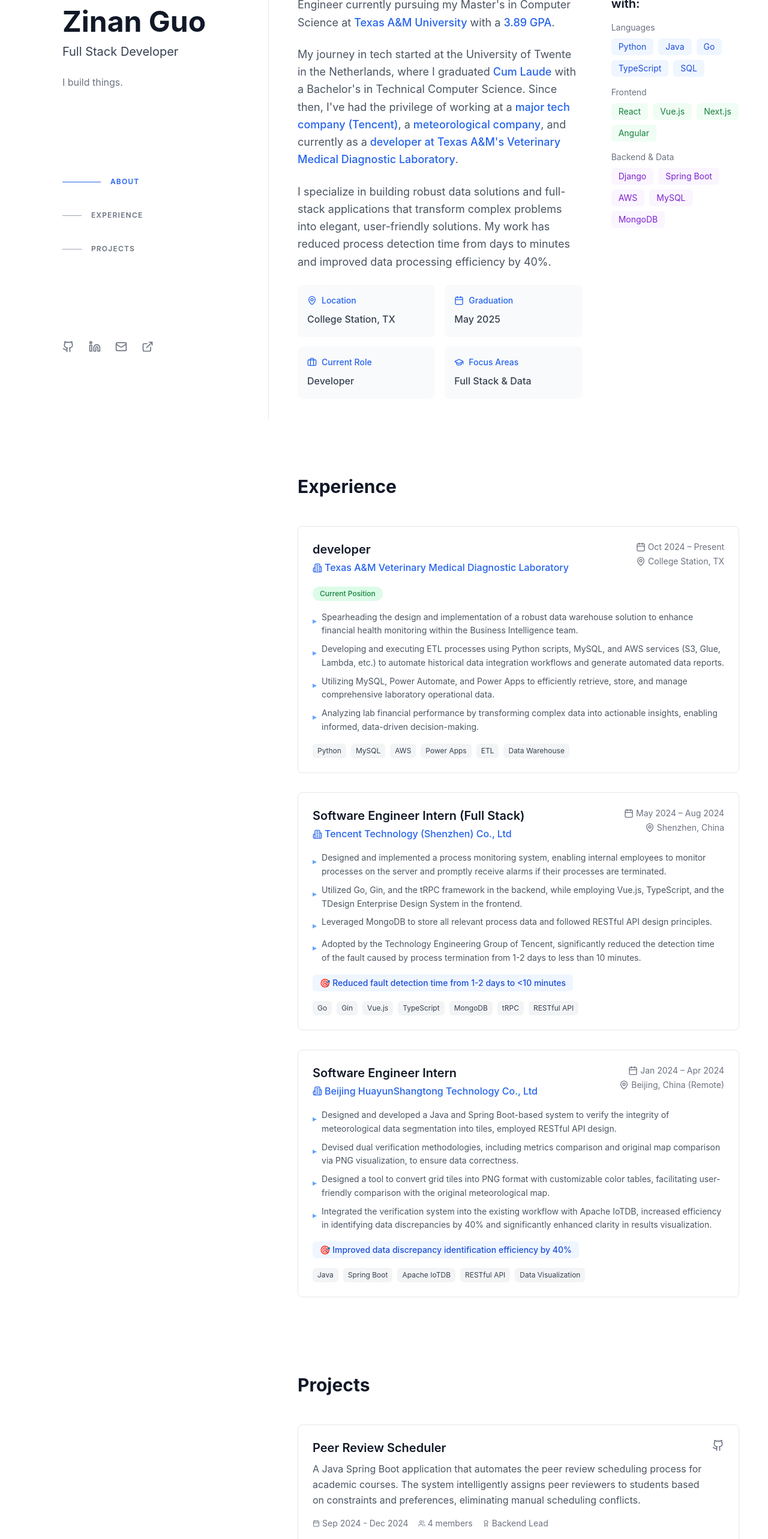
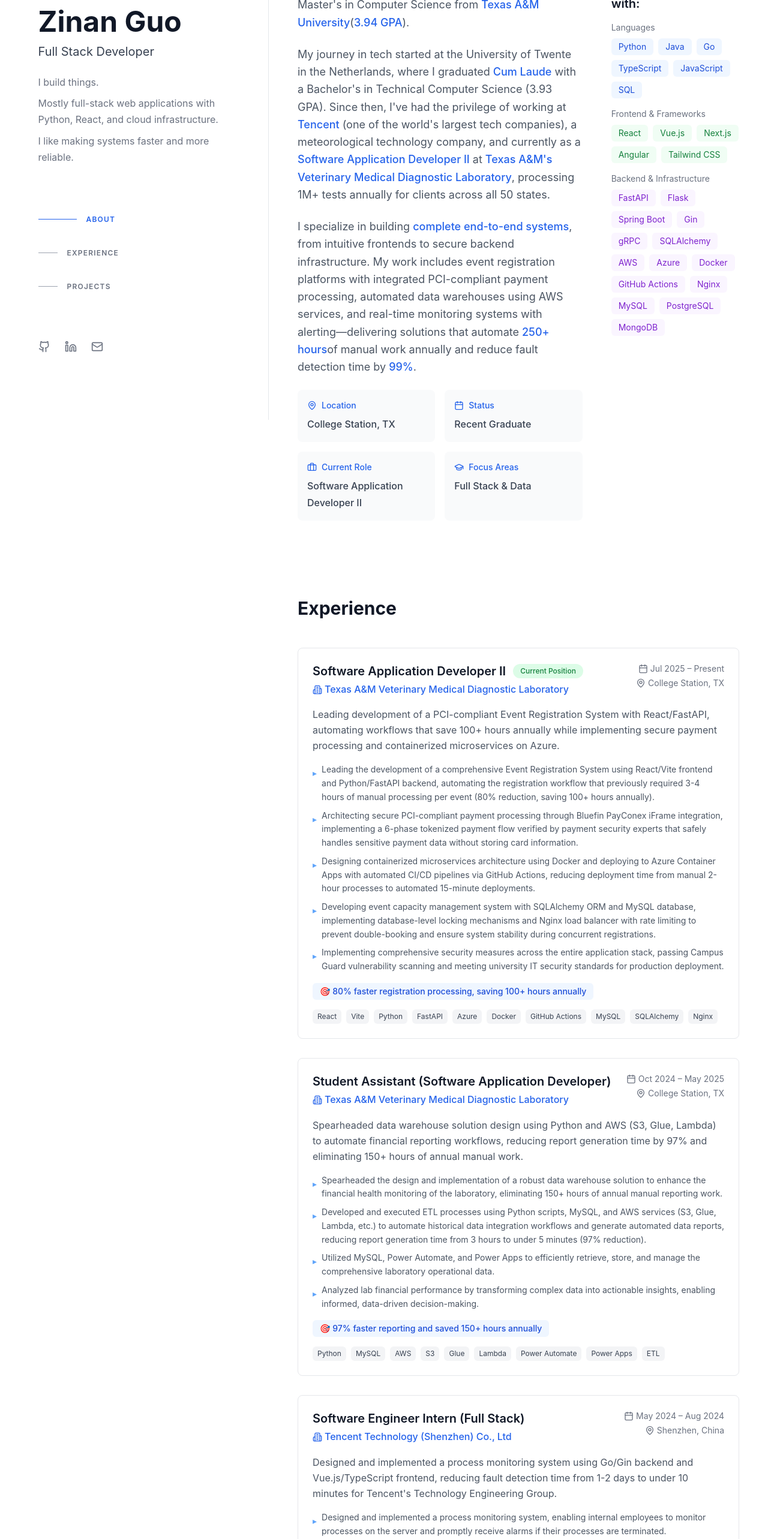
Before and after one commit to PinkGlove/portfolio, a Next.js app: page / in a window 1280 px wide. Shown: the part 100-2666 px from the top of the page at 60% size. Built offline with nearby package versions, Linux system fonts and the light colour scheme.

Commit message:
Update to the latest content

```diff
--- a/src/components/layout/Sidebar.tsx
+++ b/src/components/layout/Sidebar.tsx
@@ -1,6 +1,6 @@
 'use client';
 
-import { Github, Linkedin, Mail, ExternalLink } from 'lucide-react';
+import { Github, Linkedin, Mail } from 'lucide-react';
 import { useScrollSpy } from '@/lib/hooks/useScrollSpy';
 
 const navigationItems = [
@@ -39,9 +39,11 @@
           <p className="text-xl text-gray-700 mb-6">
             Full Stack Developer
           </p>
-          <p className="text-base text-gray-500 leading-relaxed max-w-xs">
-            I build things.
-          </p>
+          <div className="text-base text-gray-500 leading-relaxed max-w-xs space-y-2">
+            <p>I build things.</p>
+            <p>Mostly full-stack web applications with Python, React, and cloud infrastructure.</p>
+            <p>I like making systems faster and more reliable.</p>
+          </div>
         </div>
 
         {/* Middle Section - Navigation */}
@@ -102,15 +104,6 @@
             >
               <Mail size={20} />
             </button>
-            <a
-              href="/resume.pdf"
-              target="_blank"
-              rel="noopener noreferrer"
-              className="text-gray-500 hover:text-blue-600 transition-colors duration-200"
-              aria-label="Resume"
-            >
-              <ExternalLink size={20} />
-            </a>
           </div>
         </div>
       </div>
--- a/src/components/sections/About.tsx
+++ b/src/components/sections/About.tsx
@@ -12,23 +12,25 @@
           {/* Bio Column - Takes 2 columns */}
           <div className="lg:col-span-2 space-y-6">
             <p className="text-lg text-gray-600 leading-relaxed">
-              Hello! I'm a passionate Full Stack Developer and Data Engineer currently pursuing my
-              Master's in Computer Science at <span className="text-blue-600 font-medium">Texas A&M University</span> with
-              a <span className="text-blue-600 font-medium">3.89 GPA</span>.
+              Hello! I'm a passionate Full Stack Developer with a
+              Master's in Computer Science from <span className="text-blue-600 font-medium">Texas A&M University</span>
+              (<span className="text-blue-600 font-medium">3.94 GPA</span>).
             </p>
 
             <p className="text-lg text-gray-600 leading-relaxed">
               My journey in tech started at the University of Twente in the Netherlands, where I graduated
-              <span className="text-blue-600 font-medium"> Cum Laude</span> with a Bachelor's in Technical Computer Science.
-              Since then, I've had the privilege of working at a <span className="text-blue-600 font-medium">major tech company (Tencent)</span>,
-              a <span className="text-blue-600 font-medium">meteorological company</span>, and currently as a
-              <span className="text-blue-600 font-medium"> developer at Texas A&M's Veterinary Medical Diagnostic Laboratory</span>.
+              <span className="text-blue-600 font-medium"> Cum Laude</span> with a Bachelor's in Technical Computer Science (3.93 GPA).
+              Since then, I've had the privilege of working at <span className="text-blue-600 font-medium">Tencent</span> (one of the world's largest tech companies),
+              a meteorological technology company, and currently as a
+              <span className="text-blue-600 font-medium"> Software Application Developer II</span> at <span className="text-blue-600 font-medium">Texas A&M's Veterinary Medical Diagnostic Laboratory</span>, processing 1M+ tests annually for clients across all 50 states.
             </p>
 
             <p className="text-lg text-gray-600 leading-relaxed">
-              I specialize in building robust data solutions and full-stack applications that transform complex
-              problems into elegant, user-friendly solutions. My work has reduced process detection time from days
-              to minutes and improved data processing efficiency by 40%.
+              I specialize in building <span className="text-blue-600 font-medium">complete end-to-end systems</span>, from intuitive frontends to secure
+              backend infrastructure. My work includes event registration platforms with integrated
+              PCI-compliant payment processing, automated data warehouses using AWS services, and
+              real-time monitoring systems with alerting—delivering solutions that automate <span className="text-blue-600 font-medium">250+ hours</span>
+              of manual work annually and reduce fault detection time by <span className="text-blue-600 font-medium">99%</span>.
             </p>
 
             {/* Quick Info Cards */}
@@ -44,9 +46,9 @@
               <div className="p-4 bg-gray-50 rounded-lg">
                 <div className="flex items-center text-blue-600 mb-2">
                   <Calendar className="w-4 h-4 mr-2" />
-                  <span className="text-sm font-medium">Graduation</span>
+                  <span className="text-sm font-medium">Status</span>
                 </div>
-                <p className="text-gray-700 font-medium">May 2025</p>
+                <p className="text-gray-700 font-medium">Recent Graduate</p>
               </div>
 
               <div className="p-4 bg-gray-50 rounded-lg">
@@ -54,7 +56,7 @@
                   <Briefcase className="w-4 h-4 mr-2" />
                   <span className="text-sm font-medium">Current Role</span>
                 </div>
-                <p className="text-gray-700 font-medium">Developer</p>
+                <p className="text-gray-700 font-medium">Software Application Developer II</p>
               </div>
 
               <div className="p-4 bg-gray-50 rounded-lg">
@@ -76,7 +78,7 @@
                 <div>
                   <p className="text-sm text-gray-500 mb-2">Languages</p>
                   <div className="flex flex-wrap gap-2">
-                    {['Python', 'Java', 'Go', 'TypeScript', 'SQL'].map((skill) => (
+                    {['Python', 'Java', 'Go', 'TypeScript', 'JavaScript', 'SQL'].map((skill) => (
                       <span key={skill} className="px-3 py-1 bg-blue-50 text-blue-700 rounded-md text-sm">
                         {skill}
                       </span>
@@ -85,9 +87,9 @@
                 </div>
 
                 <div>
-                  <p className="text-sm text-gray-500 mb-2">Frontend</p>
+                  <p className="text-sm text-gray-500 mb-2">Frontend & Frameworks</p>
                   <div className="flex flex-wrap gap-2">
-                    {['React', 'Vue.js', 'Next.js', 'Angular'].map((skill) => (
+                    {['React', 'Vue.js', 'Next.js', 'Angular', 'Tailwind CSS'].map((skill) => (
                       <span key={skill} className="px-3 py-1 bg-green-50 text-green-700 rounded-md text-sm">
                         {skill}
                       </span>
@@ -96,9 +98,9 @@
                 </div>
 
                 <div>
-                  <p className="text-sm text-gray-500 mb-2">Backend & Data</p>
+                  <p className="text-sm text-gray-500 mb-2">Backend & Infrastructure</p>
                   <div className="flex flex-wrap gap-2">
-                    {['Django', 'Spring Boot', 'AWS', 'MySQL', 'MongoDB'].map((skill) => (
+                    {['FastAPI', 'Flask', 'Spring Boot', 'Gin', 'gRPC', 'SQLAlchemy', 'AWS', 'Azure', 'Docker', 'GitHub Actions', 'Nginx', 'MySQL', 'PostgreSQL', 'MongoDB'].map((skill) => (
                       <span key={skill} className="px-3 py-1 bg-purple-50 text-purple-700 rounded-md text-sm">
                         {skill}
                       </span>
--- a/src/components/sections/Experience.tsx
+++ b/src/components/sections/Experience.tsx
@@ -5,18 +5,37 @@
 
 const experiences = [
   {
-    title: 'developer',
+    title: 'Software Application Developer II',
     company: 'Texas A&M Veterinary Medical Diagnostic Laboratory',
     location: 'College Station, TX',
-    date: 'Oct 2024 – Present',
+    date: 'Jul 2025 – Present',
     current: true,
+    summary: 'Leading development of a PCI-compliant Event Registration System with React/FastAPI, automating workflows that save 100+ hours annually while implementing secure payment processing and containerized microservices on Azure.',
     description: [
-      'Spearheading the design and implementation of a robust data warehouse solution to enhance financial health monitoring within the Business Intelligence team.',
-      'Developing and executing ETL processes using Python scripts, MySQL, and AWS services (S3, Glue, Lambda, etc.) to automate historical data integration workflows and generate automated data reports.',
-      'Utilizing MySQL, Power Automate, and Power Apps to efficiently retrieve, store, and manage comprehensive laboratory operational data.',
-      'Analyzing lab financial performance by transforming complex data into actionable insights, enabling informed, data-driven decision-making.'
+      'Leading the development of a comprehensive Event Registration System using React/Vite frontend and Python/FastAPI backend, automating the registration workflow that previously required 3-4 hours of manual processing per event (80% reduction, saving 100+ hours annually).',
+      'Architecting secure PCI-compliant payment processing through Bluefin PayConex iFrame integration, implementing a 6-phase tokenized payment flow verified by payment security experts that safely handles sensitive payment data without storing card information.',
+      'Designing containerized microservices architecture using Docker and deploying to Azure Container Apps with automated CI/CD pipelines via GitHub Actions, reducing deployment time from manual 2-hour processes to automated 15-minute deployments.',
+      'Developing event capacity management system with SQLAlchemy ORM and MySQL database, implementing database-level locking mechanisms and Nginx load balancer with rate limiting to prevent double-booking and ensure system stability during concurrent registrations.',
+      'Implementing comprehensive security measures across the entire application stack, passing Campus Guard vulnerability scanning and meeting university IT security standards for production deployment.'
     ],
-    technologies: ['Python', 'MySQL', 'AWS', 'Power Apps', 'ETL', 'Data Warehouse']
+    technologies: ['React', 'Vite', 'Python', 'FastAPI', 'Azure', 'Docker', 'GitHub Actions', 'MySQL', 'SQLAlchemy', 'Nginx'],
+    achievement: '80% faster registration processing, saving 100+ hours annually'
+  },
+  {
+    title: 'Student Assistant (Software Application Developer)',
+    company: 'Texas A&M Veterinary Medical Diagnostic Laboratory',
+    location: 'College Station, TX',
+    date: 'Oct 2024 – May 2025',
+    current: false,
+    summary: 'Spearheaded data warehouse solution design using Python and AWS (S3, Glue, Lambda) to automate financial reporting workflows, reducing report generation time by 97% and eliminating 150+ hours of annual manual work.',
+    description: [
+      'Spearheaded the design and implementation of a robust data warehouse solution to enhance the financial health monitoring of the laboratory, eliminating 150+ hours of annual manual reporting work.',
+      'Developed and executed ETL processes using Python scripts, MySQL, and AWS services (S3, Glue, Lambda, etc.) to automate historical data integration workflows and generate automated data reports, reducing report generation time from 3 hours to under 5 minutes (97% reduction).',
+      'Utilized MySQL, Power Automate, and Power Apps to efficiently retrieve, store, and manage the comprehensive laboratory operational data.',
+      'Analyzed lab financial performance by transforming complex data into actionable insights, enabling informed, data-driven decision-making.'
+    ],
+    technologies: ['Python', 'MySQL', 'AWS', 'S3', 'Glue', 'Lambda', 'Power Automate', 'Power Apps', 'ETL'],
+    achievement: '97% faster reporting and saved 150+ hours annually'
   },
   {
     title: 'Software Engineer Intern (Full Stack)',
@@ -24,11 +43,12 @@
     location: 'Shenzhen, China',
     date: 'May 2024 – Aug 2024',
     current: false,
+    summary: 'Designed and implemented a process monitoring system using Go/Gin backend and Vue.js/TypeScript frontend, reducing fault detection time from 1-2 days to under 10 minutes for Tencent\'s Technology Engineering Group.',
     description: [
       'Designed and implemented a process monitoring system, enabling internal employees to monitor processes on the server and promptly receive alarms if their processes are terminated.',
-      'Utilized Go, Gin, and the tRPC framework in the backend, while employing Vue.js, TypeScript, and the TDesign Enterprise Design System in the frontend.',
-      'Leveraged MongoDB to store all relevant process data and followed RESTful API design principles.',
-      'Adopted by the Technology Engineering Group of Tencent, significantly reduced the detection time of the fault caused by process termination from 1-2 days to less than 10 minutes.'
+      'Utilized the TGET dial testing tool to verify whether a certain process is still running on the server, employed the Linux cmd client to automatically scan the existing processes on the server for users.',
+      'Utilized Go, Gin, and the tRPC framework in the backend, while employing Vue.js, TypeScript, and the TDesign Enterprise Design System in the frontend. Leveraged MongoDB to store all relevant process data and followed RESTful API design principles.',
+      'Adopted by the Technology Engineering Group of Tencent, significantly reduced the detection time of the fault caused by the termination of the process from 1-2 days to less than 10 minutes.'
     ],
     technologies: ['Go', 'Gin', 'Vue.js', 'TypeScript', 'MongoDB', 'tRPC', 'RESTful API'],
     achievement: 'Reduced fault detection time from 1-2 days to <10 minutes'
@@ -39,6 +59,7 @@
     location: 'Beijing, China (Remote)',
     date: 'Jan 2024 – Apr 2024',
     current: false,
+    summary: 'Developed a Java/Spring Boot verification system for meteorological data tile integrity, improving data discrepancy identification efficiency by 40% through dual verification methods and PNG visualization tools.',
     description: [
       'Designed and developed a Java and Spring Boot-based system to verify the integrity of meteorological data segmentation into tiles, employed RESTful API design.',
       'Devised dual verification methodologies, including metrics comparison and original map comparison via PNG visualization, to ensure data correctness.',
@@ -70,9 +91,16 @@
                   {/* Header */}
                   <div className="flex flex-wrap justify-between items-start mb-4">
                     <div>
-                      <h3 className="text-xl font-semibold text-gray-900">
-                        {exp.title}
-                      </h3>
+                      <div className="flex items-center gap-3 mb-1">
+                        <h3 className="text-xl font-semibold text-gray-900">
+                          {exp.title}
+                        </h3>
+                        {exp.current && (
+                          <span className="inline-block px-3 py-1 bg-green-100 text-green-700 text-xs font-medium rounded-full">
+                            Current Position
+                          </span>
+                        )}
+                      </div>
                       <div className="flex items-center gap-4 mt-1">
                         <span className="flex items-center text-blue-600 font-medium">
                           <Building2 className="w-4 h-4 mr-1" />
@@ -92,11 +120,11 @@
                     </div>
                   </div>
 
-                  {/* Current Badge */}
-                  {exp.current && (
-                    <span className="inline-block px-3 py-1 bg-green-100 text-green-700 text-xs font-medium rounded-full mb-4">
-                      Current Position
-                    </span>
+                  {/* Summary */}
+                  {exp.summary && (
+                    <p className="text-gray-600 leading-relaxed mb-4">
+                      {exp.summary}
+                    </p>
                   )}
 
                   {/* Description */}
--- a/src/components/sections/Projects.tsx
+++ b/src/components/sections/Projects.tsx
@@ -6,21 +6,21 @@
 const projects = [
   {
     title: 'Peer Review Scheduler',
-    description: 'A Java Spring Boot application that automates the peer review scheduling process for academic courses. The system intelligently assigns peer reviewers to students based on constraints and preferences, eliminating manual scheduling conflicts.',
+    description: 'A full-stack web application using Python/Flask backend and AngularJS frontend to automate peer review scheduling for academic courses, reducing manual scheduling time by 97% while eliminating human error in conflict detection.',
     longDescription: [
-      'Developed a constraint-based scheduling algorithm that considers student availability, workload balance, and conflict avoidance',
-      'Implemented RESTful APIs for seamless integration with existing academic management systems',
-      'Created an intuitive admin dashboard for managing review assignments and monitoring progress',
-      'Reduced scheduling time from hours to seconds while ensuring fair distribution of reviews'
+      'Architected a full-stack web application that reduced manual scheduling time by 97% (from 15-30 minutes to under 10 seconds) while eliminating human error in conflict detection',
+      'Developed a constraint satisfaction algorithm using Z3 Theorem Prover to generate optimal schedules for 500+ students per semester, ensuring zero scheduling conflicts through automated validation of room availability, time slot constraints, and peer review pairing rules',
+      'Implemented RESTful APIs with Flask blueprints following MVC architecture, enabling bidirectional data synchronization between preview and schedule tables with real-time validation and editing capabilities',
+      'Designed an intuitive single-page interface supporting dual input methods (Excel file upload and manual entry), featuring editable tables with interactive cell highlighting, one-click CSV export, and comprehensive error handling'
     ],
-    technologies: ['Java', 'Spring Boot', 'MySQL', 'REST API', 'Algorithm Design', 'JUnit'],
-    github: 'https://github.com/PinkGlove/peer-review-scheduler',
+    technologies: ['Python', 'Flask', 'AngularJS', 'Z3 Theorem Prover', 'REST API', 'MVC', 'TypeScript'],
+    github: '',
     demo: '',
-    date: 'Sep 2024 - Dec 2024',
-    team: '4 members',
-    role: 'Backend Lead',
+    date: 'Feb 2023 - Apr 2023',
+    team: '6 members',
+    role: 'Project Lead',
     highlights: [
-      'Reduced scheduling time by 99%',
+      'Reduced scheduling time by 97%',
       'Handled 500+ students per semester',
       'Zero scheduling conflicts'
     ]
@@ -44,18 +44,19 @@
                 hover:shadow-lg transition-all duration-300">
 
                 {/* Project Header */}
-                <div className="flex justify-between items-start mb-4">
-                  <div className="flex-1">
-                    <h3 className="text-xl font-semibold text-gray-900 mb-2">
+                <div className="flex flex-wrap justify-between items-start mb-4">
+                  <div>
+                    <h3 className="text-xl font-semibold text-gray-900">
                       {project.title}
                     </h3>
-                    <p className="text-gray-600 leading-relaxed">
-                      {project.description}
-                    </p>
-                  </div>
-
+                    <div className="flex items-center gap-3 mt-1">
+                      <span className="flex items-center text-blue-600 font-medium">
+                        <Award className="w-4 h-4 mr-1" />
+                        {project.role}
+                      </span>
                       {/* Links */}
-                  <div className="flex gap-3 ml-4">
+                      {(project.github || project.demo) && (
+                        <div className="flex gap-2">
                           {project.github && (
                             <a
                               href={project.github}
@@ -64,7 +65,7 @@
                               className="text-gray-500 hover:text-blue-600 transition-colors"
                               aria-label="GitHub"
                             >
-                        <Github size={20} />
+                              <Github size={18} />
                             </a>
                           )}
                           {project.demo && (
@@ -75,28 +76,30 @@
                               className="text-gray-500 hover:text-blue-600 transition-colors"
                               aria-label="Demo"
                             >
-                        <ExternalLink size={20} />
+                              <ExternalLink size={18} />
                             </a>
                           )}
                         </div>
+                      )}
+                    </div>
+                  </div>
+                  <div className="flex flex-col items-end text-sm text-gray-500">
+                    <span className="flex items-center">
+                      <Calendar className="w-4 h-4 mr-1" />
+                      {project.date}
+                    </span>
+                    <span className="flex items-center mt-1">
+                      <Users className="w-4 h-4 mr-1" />
+                      {project.team}
+                    </span>
+                  </div>
                 </div>
 
-                {/* Project Details */}
+                {/* Project Description */}
                 <div className="mb-4">
-                  <div className="flex flex-wrap gap-4 text-sm text-gray-500 mb-3">
-                    <span className="flex items-center">
-                      <Calendar className="w-3 h-3 mr-1" />
-                      {project.date}
-                    </span>
-                    <span className="flex items-center">
-                      <Users className="w-3 h-3 mr-1" />
-                      {project.team}
-                    </span>
-                    <span className="flex items-center">
-                      <Award className="w-3 h-3 mr-1" />
-                      {project.role}
-                    </span>
-                  </div>
+                  <p className="text-gray-600 leading-relaxed mb-3">
+                    {project.description}
+                  </p>
 
                   {/* Detailed Description */}
                   <ul className="space-y-2 mb-4">
```
Lines whose indentation alone changed are shown as unchanged.
